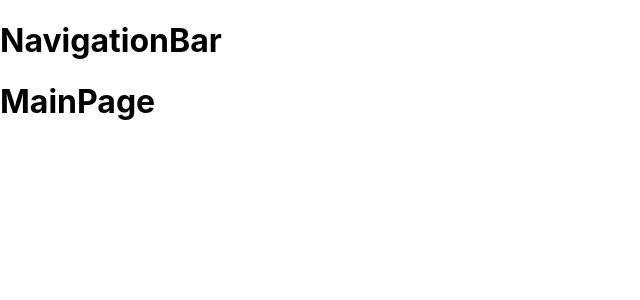
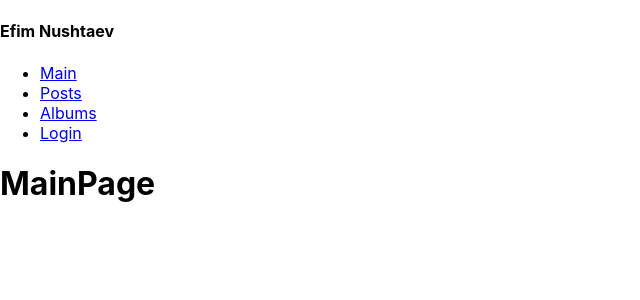
Before and after one commit to efnushtaev/mytona, a React (Create React App) app in the folder test-app/: page / in a window 1280 px wide. Shown: the top 300 px of the page, without its empty margins (0-640 px from the left). Built offline with nearby package versions, Linux system fonts and the light colour scheme.

Commit message:
navigation added

```diff
--- a/test-app/src/view/navigation-bar/navigation-bar.js
+++ b/test-app/src/view/navigation-bar/navigation-bar.js
@@ -1,9 +1,35 @@
 import React from 'react';
+import { NavLink } from 'react-router-dom';
+import { connect } from 'react-redux';
+import {updateAuthorization} from './../../redux/reducers/auth-reducer'
 
-const NavigationBar = (props) => {
+const NavigationBar = ({isAuthorized, updateAuthorization}) => {
   return (
-    <h1>NavigationBar</h1>
+    <div>
+      <h4 className={"text-info"}>Efim Nushtaev</h4>
+      <ul className={"nav justify-content-end"}>
+        <li className={"nav-item"}>
+          <NavLink activeClassName={"active"} className={"nav-link"} to="/">Main</NavLink>
+        </li>
+        <li className={"nav-item"}>
+          <NavLink activeClassName={"active"} className={"nav-link"} to="/posts">Posts</NavLink>
+        </li>
+        <li>
+          <NavLink activeClassName={"active"} className={"nav-link"} to="/albums">Albums</NavLink>
+        </li>
+        <li>
+          {isAuthorized
+            ? <button className={"btn btn-link nav-link border-left text-dark"} onClick={() => updateAuthorization(false)}>Logout</button>
+            : <NavLink activeClassName={"active"} className={"nav-link border-left"} to="/login">Login</NavLink>
+          }
+        </li>
+      </ul>
+    </div>
   )
 }
 
-export default NavigationBar
+let mapStateToProps = (state) => ({
+  isAuthorized: state.auth.isAuthorized
+})
+
+export default connect(mapStateToProps, {updateAuthorization})(NavigationBar)
```
